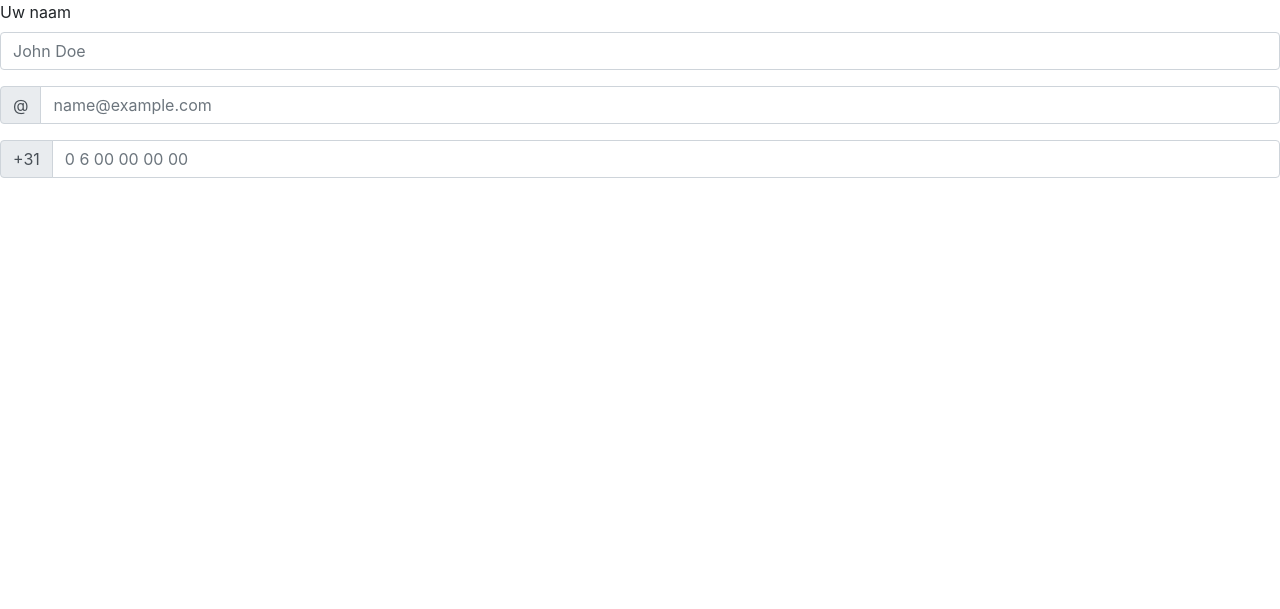
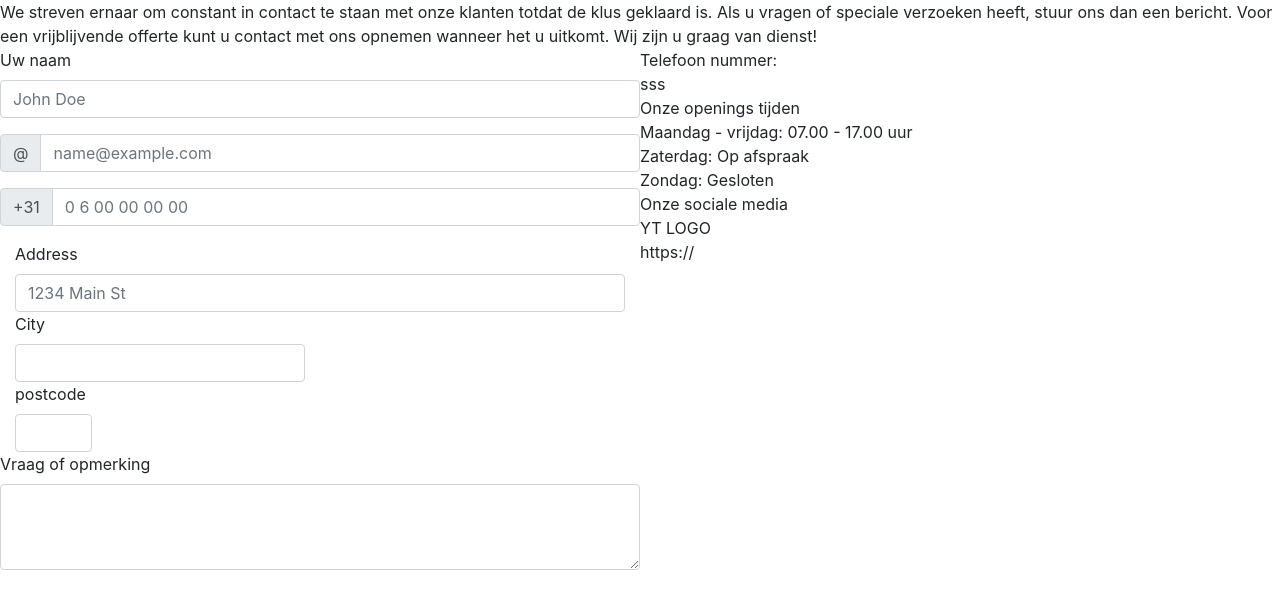
Before and after one commit to TristanvanBuuren/klant-opdracht-module-4, a PHP site: page /klant-opdracht-module-4/contact.php in a window 1280 px wide. Shown: the top 609 px of the page. Run offline with PHP 8.4, Linux system fonts and the light colour scheme.

Commit message:
finsished contact.php

```diff
--- a/assets/css/style.css
+++ b/assets/css/style.css
@@ -0,0 +1,23 @@
+.a {
+    display: flex;
+    width: 100vw;
+    height: fit-content;
+    flex-wrap: wrap;
+}
+
+.text-contact {
+    width: 100vw;
+    height: fit-content;
+
+    /* background-color: brown; */
+}
+
+.b {
+    width: 50vw;
+    /* background-color: blueviolet; */
+}
+
+.c {
+    width: 50vw;
+    /* background-color: blue; */
+}
--- a/contact.php
+++ b/contact.php
@@ -1,7 +1,14 @@
 <?php
 include ('assets/core/header.php');
 ?>
-<main>
+<main class="a">
+    <div class="text-contact">We streven ernaar om constant in contact te staan met onze klanten totdat de klus geklaard
+        is. Als u vragen of
+        speciale verzoeken heeft, stuur ons dan een bericht. Voor een vrijblijvende offerte kunt u contact met ons
+        opnemen
+        wanneer het u uitkomt. Wij zijn u graag van dienst!
+    </div>
+    <div class="b">
         <form>
             <div class="mb-3">
                 <label for="exampleFormControlInput1" class="form-label">Uw naam</label>
@@ -13,22 +20,46 @@ include ('assets/core/header.php');
                 <input type="email" class="form-control" placeholder="name@example.com" aria-label="Email"
                     aria-describedby="basic-addon1">
             </div>
-
-        <!-- <div class="input-group mb-3">
-            <span class="input-group-text" id="basic-addon1">📞</span>
-            <button class="btn btn-outline-secondary dropdown-toggle" type="button" data-bs-toggle="dropdown"
-                aria-expanded="false">Dropdown</button>
-            <ul class="dropdown-menu">
-                <li><a class="dropdown-item" href="#">Action</a></li>
-                <li><a class="dropdown-item" href="#">Another action</a></li>
-                <li><a class="dropdown-item" href="#">Something else here</a></li>
-            </ul>
-            <input type="text" class="form-control" aria-label="Text input with dropdown button">
-        </div> -->
             <div class="input-group mb-3">
                 <span class="input-group-text" id="basic-addon1">+31</span>
                 <input type="text" class="form-control" placeholder="0 6 00 00 00 00" aria-label="tel"
                     aria-describedby="basic-addon1">
             </div>
+            <div class="col-12">
+                <label for="inputAddress" class="form-label">Address</label>
+                <input type="text" class="form-control" id="inputAddress" placeholder="1234 Main St">
+            </div>
+            <div class="col-md-6">
+                <label for="inputCity" class="form-label">City</label>
+                <input type="text" class="form-control" id="inputCity">
+            </div>
+            <div class="col-md-2">
+                <label for="inputZip" class="form-label">postcode</label>
+                <input type="text" class="form-control" id="inputZip">
+            </div>
+            <div class="mb-3">
+                <label for="exampleFormControlTextarea1" class="form-label">Vraag of opmerking</label>
+                <textarea class="form-control" id="exampleFormControlTextarea1" rows="3"></textarea>
+            </div>
         </form>
+    </div>
+    <div class="c">
+        <div class="tel-nummer">
+            <div class="tel-nummer-text">Telefoon nummer:</div>
+            <div class="tel-nummer-nummer">sss</div>
+        </div>
+        <div class="openings-tijden">
+            <div class="openings-tijden-text">Onze openings tijden</div>
+            <div class="openings-tijden-werk-week">Maandag - vrijdag: 07.00 - 17.00 uur</div>
+            <div class="openings-tijden-zaterdag">Zaterdag: Op afspraak</div>
+            <div class="openings-tijden-zondag">Zondag: Gesloten</div>
+        </div>
+        <div class="links">
+            <div class="links-text">Onze sociale media</div>
+            <div class="yt">
+                <div class="yt-logo">YT LOGO</div>
+                <div class="yt-link">https://</div>
+            </div>
+        </div>
+    </div>
 </main>
```
Lines whose indentation alone changed are shown as unchanged.
